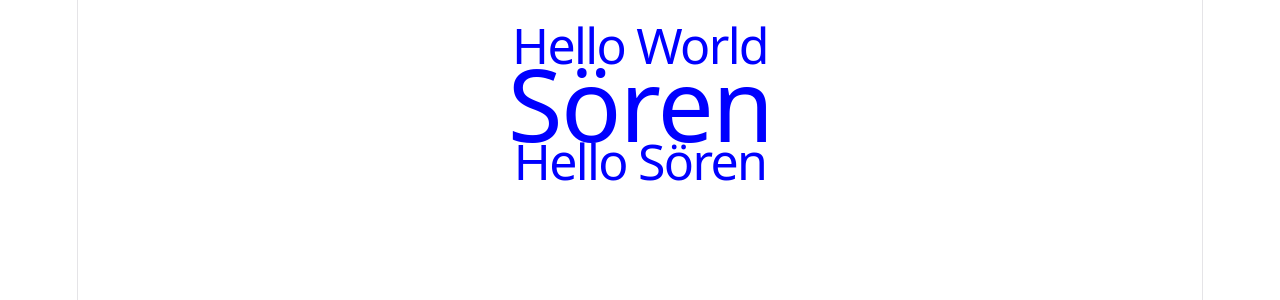
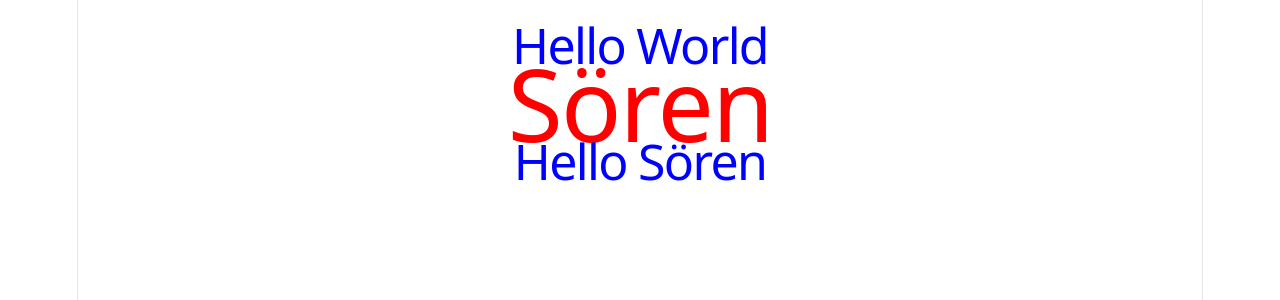
Before and after one commit to soerenchristsov/react-sample, a React (Vite) app: page / in a window 1280 px wide. Shown: the top 300 px of the page. Built offline with nearby package versions, Linux system fonts and the light colour scheme.

Commit message:
conditionals

```diff
--- a/src/App.tsx
+++ b/src/App.tsx
@@ -7,12 +7,30 @@ function App() {
 
   const name = "Sören";
 
+  const headings = [
+    { text: "Hello World", size: 50 },
+    { text: name, size: 100, important: true },
+    { text: `Hello ${name}`, size: 50 },
+  ];
+  /*
+  const texts = headings.map(function(h) {
+    return h.text;
+  })
+  */
+  const texts = headings.map((h) => h.text);
+  console.log(headings);
+  console.log(texts);
+
   return (
     <div>
-      <Heading text="Hello World" />
-      <Heading text={name} size={100} />
-      <Heading text={`Hello ${name}`} />
-      <div></div>
+      {headings.map((h, index) => (
+        <Heading
+          key={index}
+          text={h.text}
+          size={h.size}
+          important={h.important}
+        />
+      ))}
     </div>
   );
 }
--- a/src/components/Heading.tsx
+++ b/src/components/Heading.tsx
@@ -3,8 +3,13 @@
 type HeadingProps = {
   text: string;
   size?: number;
+  important?: boolean;
 };
 
-export function Heading({ text, size = 50 }: HeadingProps) {
-  return <h1 style={{ color: "blue", fontSize: `${size}px` }}>{text}</h1>;
+export function Heading({ text, size = 50, important = false }: HeadingProps) {
+  let color = "blue";
+  if (important) {
+    color = "red";
+  }
+  return <h1 style={{ color, fontSize: `${size}px` }}>{text}</h1>;
 }
```
